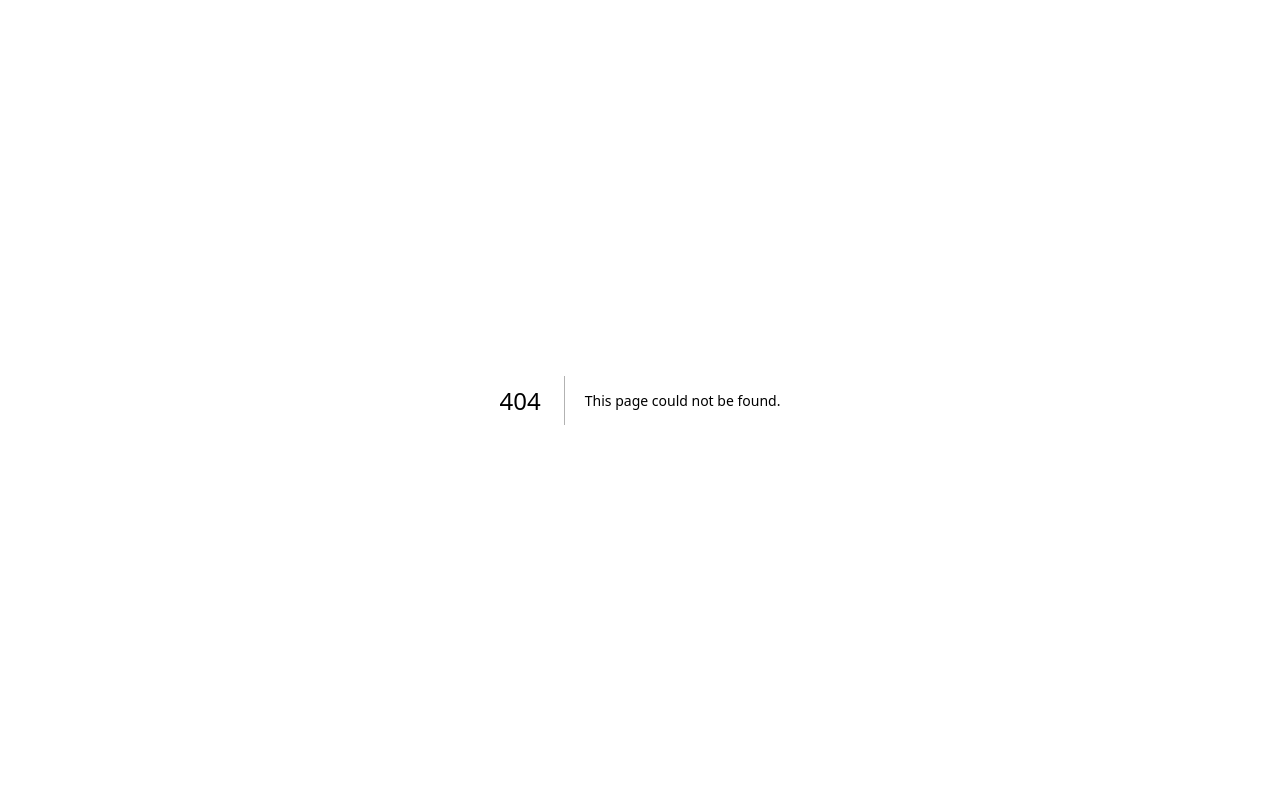
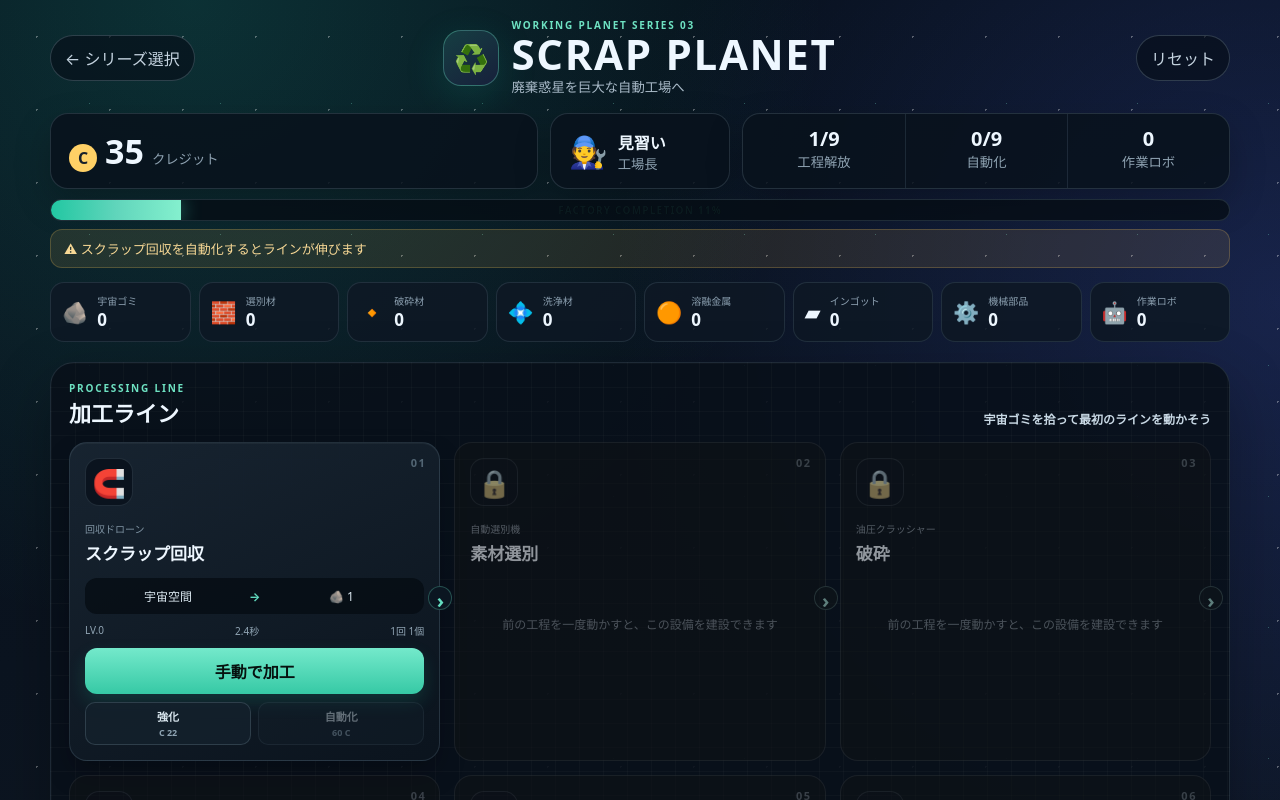
Before and after one commit to hrt14/lastfire-idle, a Next.js app: page /scrap in a window 1280 px wide. Before the commit this address had no page. Built offline with nearby package versions, Linux system fonts and the light colour scheme.

Commit message:
Add Scrap Planet route

```diff
--- /dev/null
+++ b/app/scrap/page.tsx
@@ -0,0 +1,11 @@
+import type { Metadata } from "next";
+import ScrapPlanet from "@/components/ScrapPlanet";
+
+export const metadata: Metadata = {
+  title: "SCRAP PLANET｜ワーキングプラネット",
+  description: "宇宙ゴミを加工し、ロボット工場を自動化する放置ゲーム。",
+};
+
+export default function ScrapPage() {
+  return <ScrapPlanet />;
+}
```
